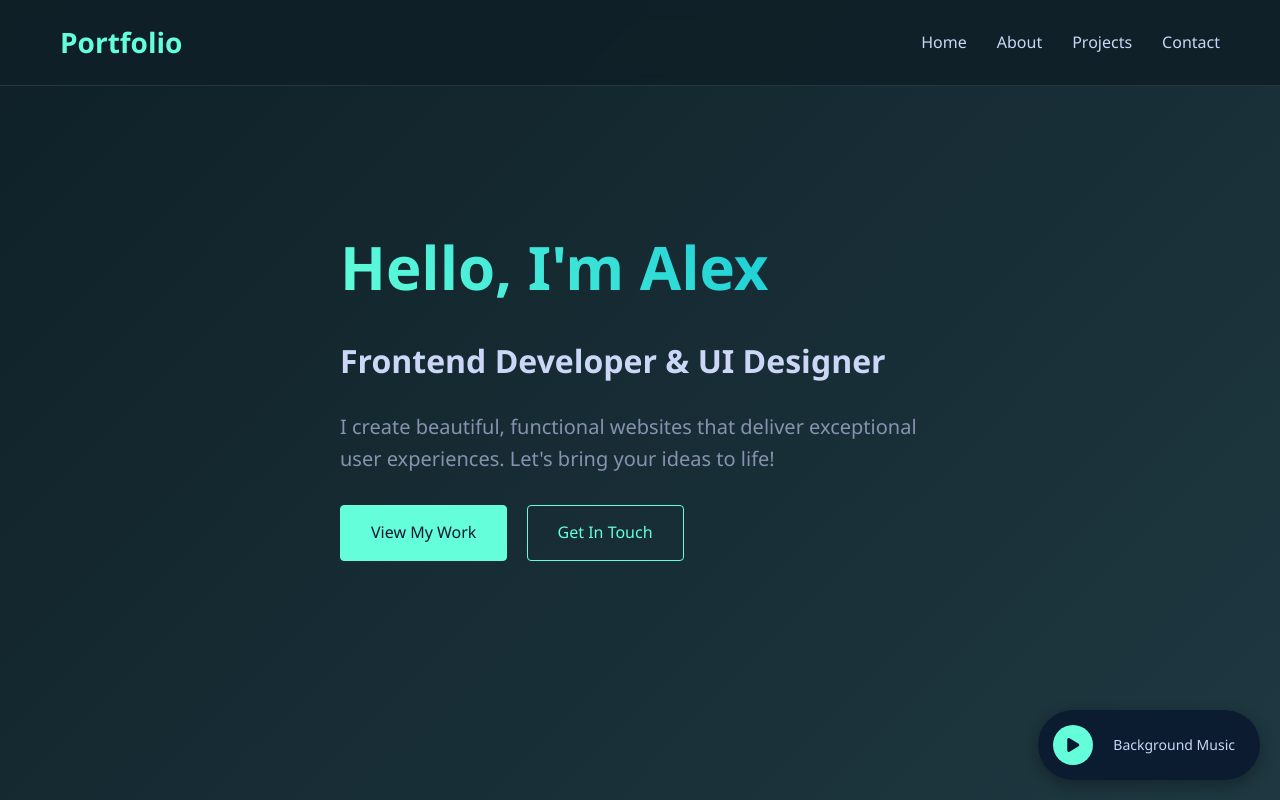
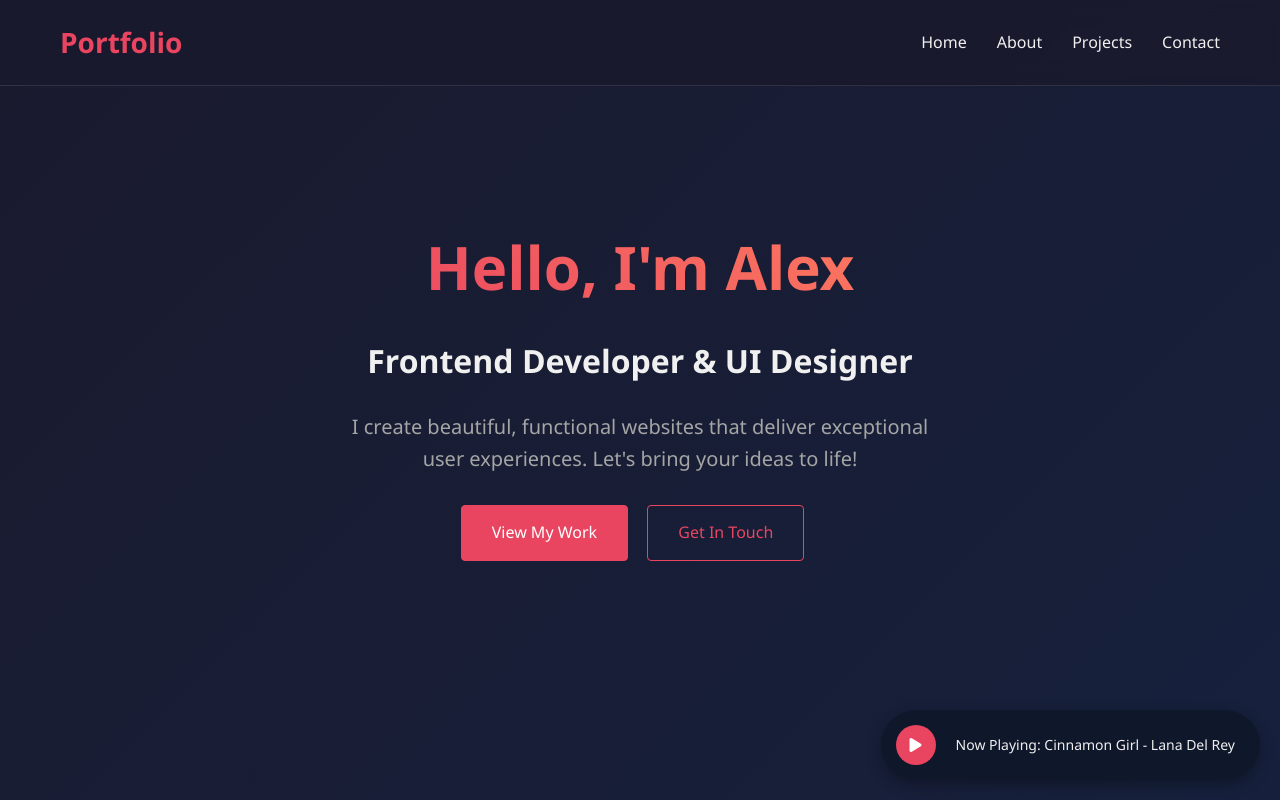
Before and after one commit to kushal-av/kushal.github.io, a plain HTML site: page index.html in a window 1280 px wide. Shown: the top 800 px of the page. Drawn offline with Linux system fonts and the light colour scheme.

Commit message:
Update index.html

```diff
--- a/index.html
+++ b/index.html
@@ -14,10 +14,11 @@
         }
 
         body {
-            background: linear-gradient(135deg, #0f2027, #203a43, #2c5364);
+            background: linear-gradient(135deg, #1a1a2e, #16213e, #0f3460);
             color: #fff;
             line-height: 1.6;
             overflow-x: hidden;
+            min-height: 100vh;
         }
 
         .container {
@@ -33,7 +34,7 @@
             width: 100%;
             top: 0;
             z-index: 1000;
-            background: rgba(15, 32, 39, 0.9);
+            background: rgba(26, 26, 46, 0.9);
             backdrop-filter: blur(10px);
             border-bottom: 1px solid rgba(255, 255, 255, 0.1);
         }
@@ -47,7 +48,7 @@
         .logo {
             font-size: 28px;
             font-weight: 700;
-            color: #64ffda;
+            color: #e94560;
         }
 
         .nav-links {
@@ -56,14 +57,14 @@
         }
 
         .nav-links a {
-            color: #ccd6f6;
+            color: #f0f0f0;
             text-decoration: none;
             font-weight: 500;
             transition: color 0.3s;
         }
 
         .nav-links a:hover {
-            color: #64ffda;
+            color: #e94560;
         }
 
         /* Hero Section */
@@ -72,16 +73,18 @@
             display: flex;
             align-items: center;
             padding-top: 80px;
+            text-align: center;
         }
 
         .hero-content {
             max-width: 800px;
+            margin: 0 auto;
         }
 
         .hero h1 {
             font-size: 60px;
             margin-bottom: 20px;
-            background: linear-gradient(45deg, #64ffda, #00bcd4);
+            background: linear-gradient(45deg, #e94560, #ff7e5f);
             -webkit-background-clip: text;
             -webkit-text-fill-color: transparent;
         }
@@ -89,23 +92,25 @@
         .hero h2 {
             font-size: 32px;
             margin-bottom: 25px;
-            color: #ccd6f6;
+            color: #f0f0f0;
         }
 
         .hero p {
             font-size: 20px;
             margin-bottom: 30px;
-            color: #8892b0;
+            color: #a5a5a5;
             max-width: 600px;
+            margin-left: auto;
+            margin-right: auto;
         }
 
         .btn {
             display: inline-block;
             padding: 14px 30px;
             background: transparent;
-            color: #64ffda;
+            color: #e94560;
             text-decoration: none;
-            border: 1px solid #64ffda;
+            border: 1px solid #e94560;
             border-radius: 4px;
             font-weight: 500;
             transition: all 0.3s;
@@ -113,13 +118,13 @@
         }
 
         .btn:hover {
-            background: rgba(100, 255, 218, 0.1);
+            background: rgba(233, 69, 96, 0.1);
             transform: translateY(-3px);
         }
 
         .btn-filled {
-            background: #64ffda;
-            color: #0a192f;
+            background: #e94560;
+            color: #fff;
         }
 
         /* Sections */
@@ -131,7 +136,7 @@
             text-align: center;
             margin-bottom: 60px;
             font-size: 36px;
-            color: #ccd6f6;
+            color: #f0f0f0;
             position: relative;
         }
 
@@ -140,7 +145,7 @@
             display: block;
             width: 60px;
             height: 3px;
-            background: #64ffda;
+            background: #e94560;
             margin: 15px auto;
         }
 
@@ -212,7 +217,7 @@
         }
 
         .project-info h3 {
-            color: #64ffda;
+            color: #e94560;
             margin-bottom: 10px;
         }
 
@@ -236,7 +241,7 @@
         .form-group label {
             display: block;
             margin-bottom: 8px;
-            color: #ccd6f6;
+            color: #f0f0f0;
         }
 
         .form-group input,
@@ -258,8 +263,8 @@
         footer {
             text-align: center;
             padding: 30px 0;
-            background: rgba(10, 25, 47, 0.9);
-            color: #8892b0;
+            background: rgba(15, 23, 42, 0.9);
+            color: #a5a5a5;
         }
 
         .social-links {
@@ -270,13 +275,13 @@
         }
 
         .social-links a {
-            color: #ccd6f6;
+            color: #f0f0f0;
             font-size: 20px;
             transition: color 0.3s;
         }
 
         .social-links a:hover {
-            color: #64ffda;
+            color: #e94560;
         }
 
         /* Music Player */
@@ -284,7 +289,7 @@
             position: fixed;
             bottom: 20px;
             right: 20px;
-            background: rgba(10, 25, 47, 0.9);
+            background: rgba(15, 23, 42, 0.9);
             padding: 15px;
             border-radius: 50px;
             display: flex;
@@ -295,7 +300,7 @@
         }
 
         .music-player button {
-            background: #64ffda;
+            background: #e94560;
             border: none;
             width: 40px;
             height: 40px;
@@ -304,13 +309,13 @@
             display: flex;
             justify-content: center;
             align-items: center;
-            color: #0a192f;
+            color: #fff;
             font-size: 16px;
         }
 
         .music-player p {
             margin: 0 10px;
-            color: #ccd6f6;
+            color: #f0f0f0;
             font-size: 14px;
         }
 
@@ -330,6 +335,16 @@
 
             .nav-links {
                 display: none;
+            }
+
+            .music-player {
+                left: 20px;
+                right: auto;
+                max-width: calc(100% - 40px);
+            }
+
+            .music-player p {
+                font-size: 12px;
             }
         }
     </style>
@@ -457,11 +472,12 @@
     <!-- Music Player -->
     <div class="music-player">
         <button id="playPauseBtn"><i class="fas fa-play"></i></button>
-        <p>Background Music</p>
+        <p>Now Playing: Cinnamon Girl - Lana Del Rey</p>
     </div>
 
     <!-- Audio Element -->
     <audio id="bgMusic" loop>
+        <!-- Replace with actual song file in a real implementation -->
         <source src="https://cdn.pixabay.com/download/audio/2022/01/20/audio_dc39bb1412.mp3?filename=soft-inspiring-background-amp-piano-118855.mp3" type="audio/mpeg">
         Your browser does not support the audio element.
     </audio>
```
